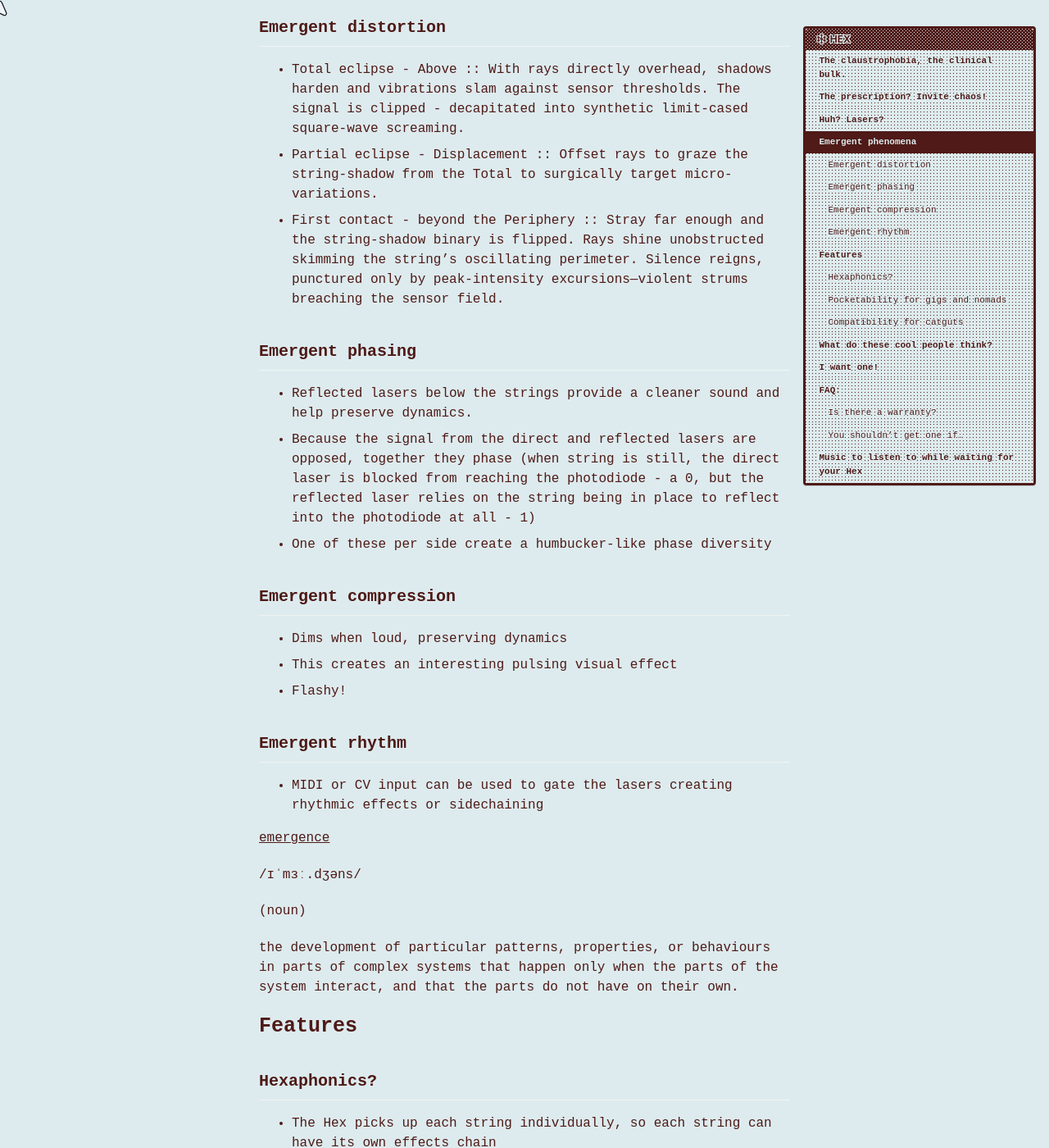
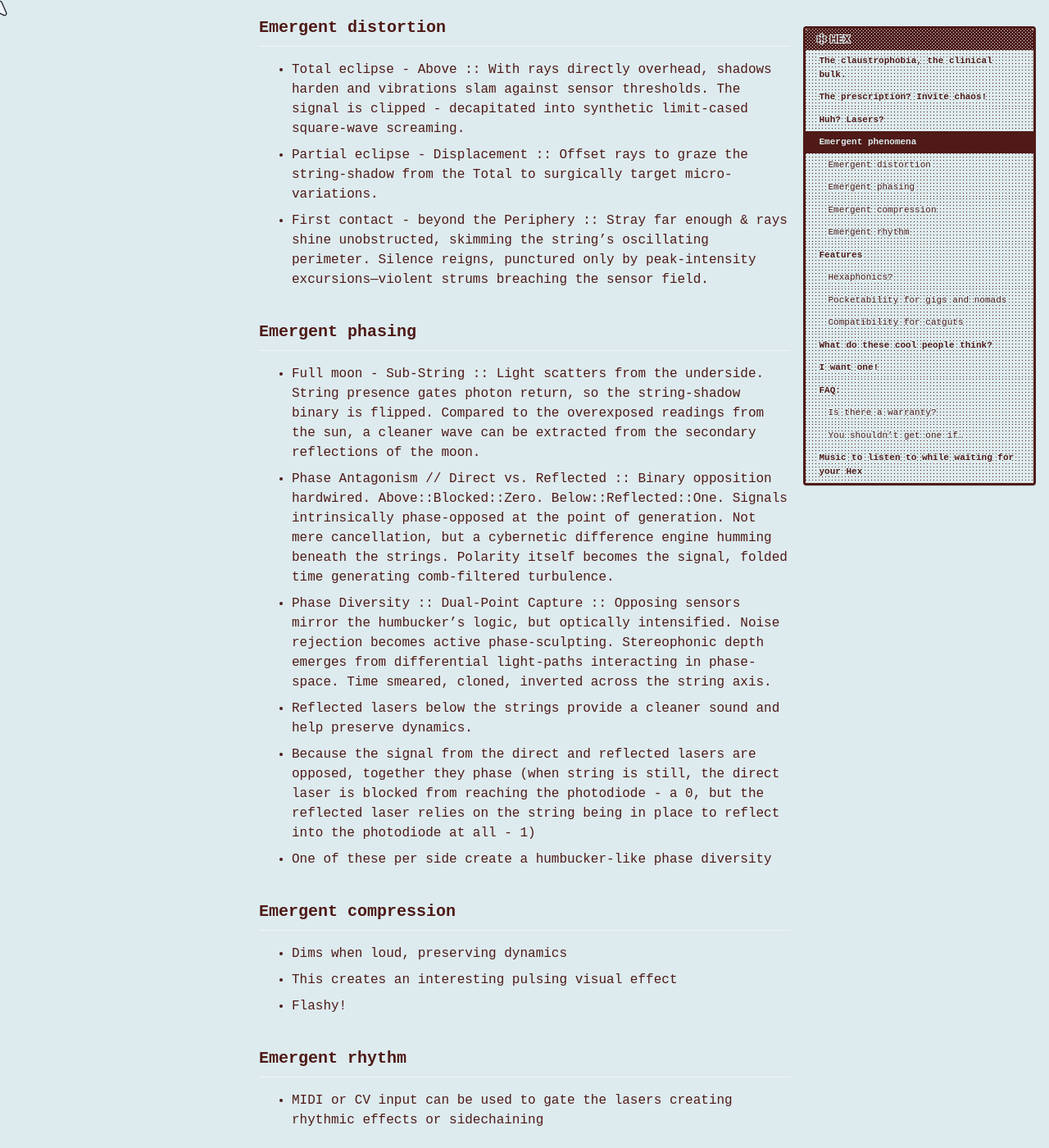
Before and after one commit to cryotato/cryotato.github.io, a Jekyll site: the page built from _pages/shop.md, in a window 1280 px wide and 1400 px high, scrolled down 1408 px. Shown: the whole window at 82% size. Built offline with Jekyll 4.4.1, drawn with Linux system fonts in a browser that asks for light colours; cached includes are drawn as plain includes.

Commit message:
Update shop.md

```diff
--- a/_pages/shop.md
+++ b/_pages/shop.md
@@ -28,10 +28,14 @@ You open the door, to another door, to another door. In this unexplored territor
 
 *   Total eclipse - Above :: With rays directly overhead, shadows harden and vibrations slam against sensor thresholds. The signal is clipped - decapitated into synthetic limit-cased square-wave screaming.
 *   Partial eclipse - Displacement :: Offset rays to graze the string-shadow from the Total to surgically target micro-variations.
-*   First contact - beyond the Periphery :: Stray far enough and the string-shadow binary is flipped. Rays shine unobstructed skimming the string’s oscillating perimeter. Silence reigns, punctured only by peak-intensity excursions—violent strums breaching the sensor field.
+*   First contact - beyond the Periphery :: Stray far enough & rays shine unobstructed, skimming the string’s oscillating perimeter. Silence reigns, punctured only by peak-intensity excursions—violent strums breaching the sensor field.
 
 
 ## Emergent phasing
+
+*   Full moon - Sub-String :: Light scatters from the underside. String presence gates photon return, so the string-shadow binary is flipped. Compared to the overexposed readings from the sun, a cleaner wave can be extracted from the secondary reflections of the moon.
+*   Phase Antagonism // Direct vs. Reflected :: Binary opposition hardwired. Above::Blocked::Zero. Below::Reflected::One. Signals intrinsically phase-opposed at the point of generation. Not mere cancellation, but a cybernetic difference engine humming beneath the strings. Polarity itself becomes the signal, folded time generating comb-filtered turbulence.
+*   Phase Diversity :: Dual-Point Capture :: Opposing sensors mirror the humbucker's logic, but optically intensified. Noise rejection becomes active phase-sculpting. Stereophonic depth emerges from differential light-paths interacting in phase-space. Time smeared, cloned, inverted across the string axis.
 - Reflected lasers below the strings provide a cleaner sound and help preserve dynamics.
 - Because the signal from the direct and reflected lasers are opposed, together they phase (when string is still, the direct laser is blocked from reaching the photodiode - a 0, but the reflected laser relies on the string being in place to reflect into the photodiode at all - 1)
 - One of these per side create a humbucker-like phase diversity
```
Also changed, not shown: other parts of _pages/shop.md (+0 -5 lines).
